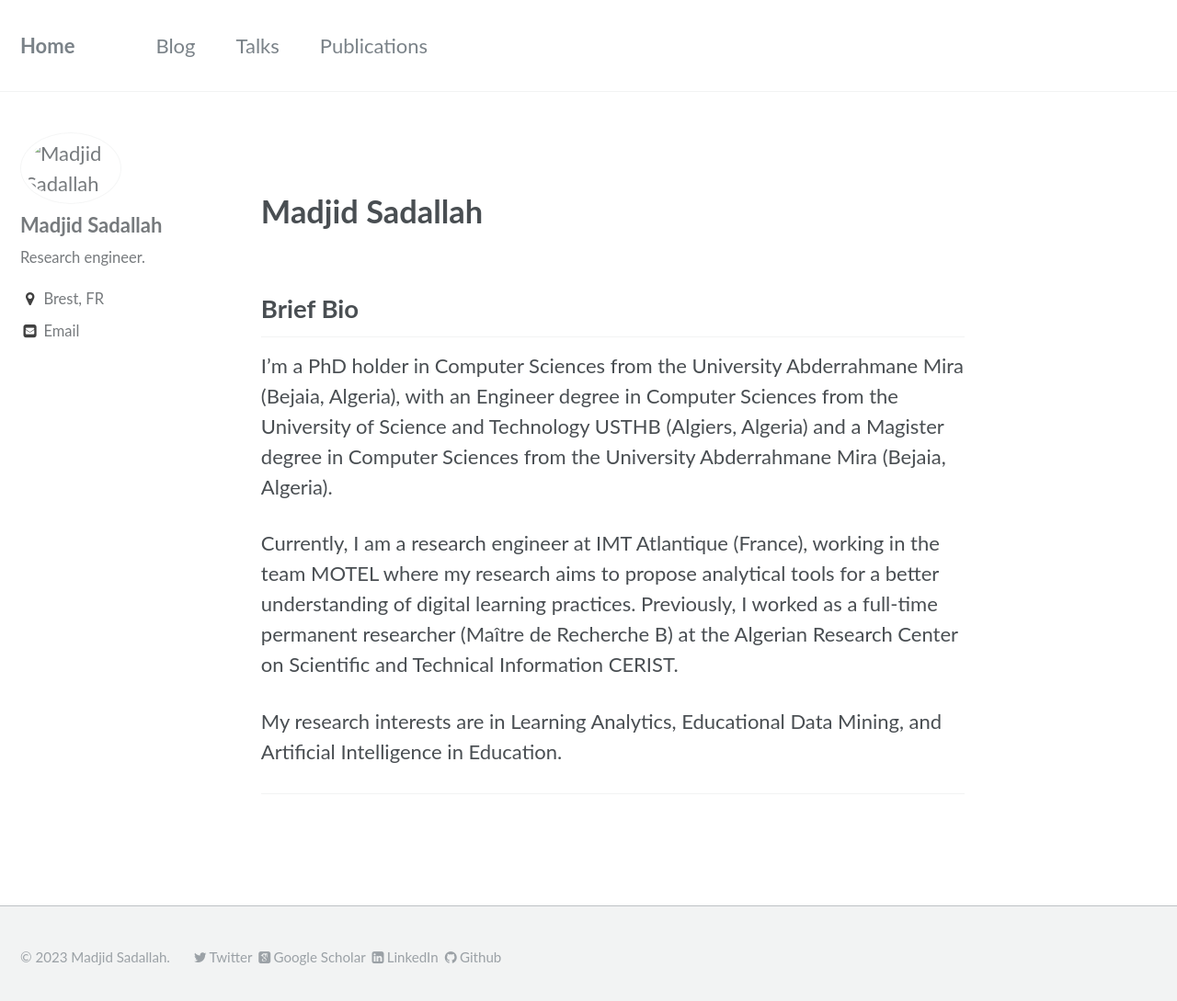
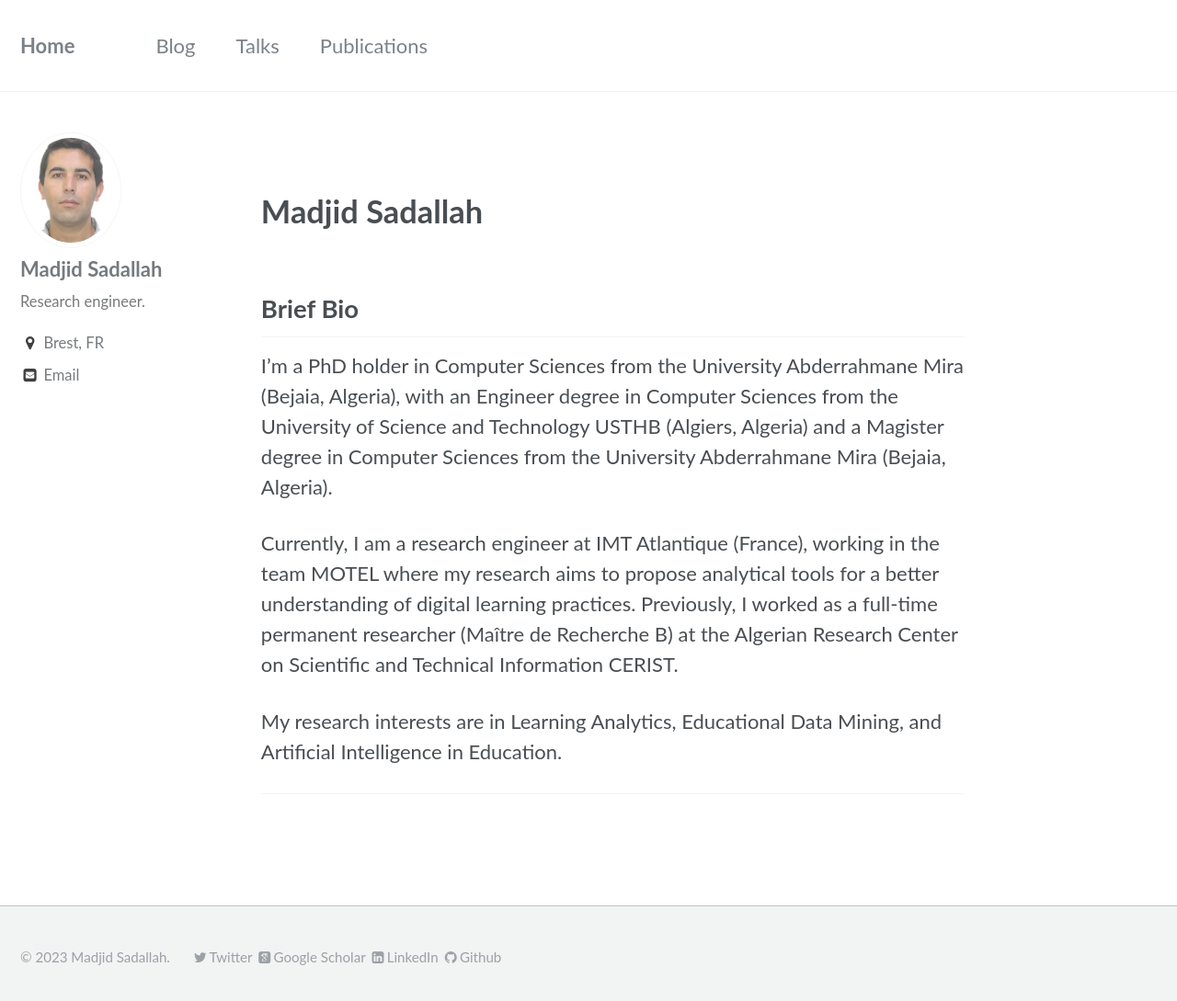
Before and after one commit to smadjid/minimal, a Jekyll site: the page built from _pages/home.md, in a window 1280 px wide and 1097 px high. Shown: the top 1089 px of the window at 92% size. Built offline with Jekyll 4.4.1, drawn with Linux system fonts in a browser that asks for light colours; some web fonts are replaced.

Commit message:
Update _config.yml

```diff
--- a/_config.yml
+++ b/_config.yml
@@ -79,7 +79,7 @@ analytics:
 # Site Author
 author:
   name             : "Madjid Sadallah"
-  avatar           : "/assets/smadjid.png"
+  avatar           : "/assets/images/smadjid.png"
   bio              : "Research engineer."
   location         : "Brest, FR"
   email            : "madjid.sadallah@gmail.com"
```
